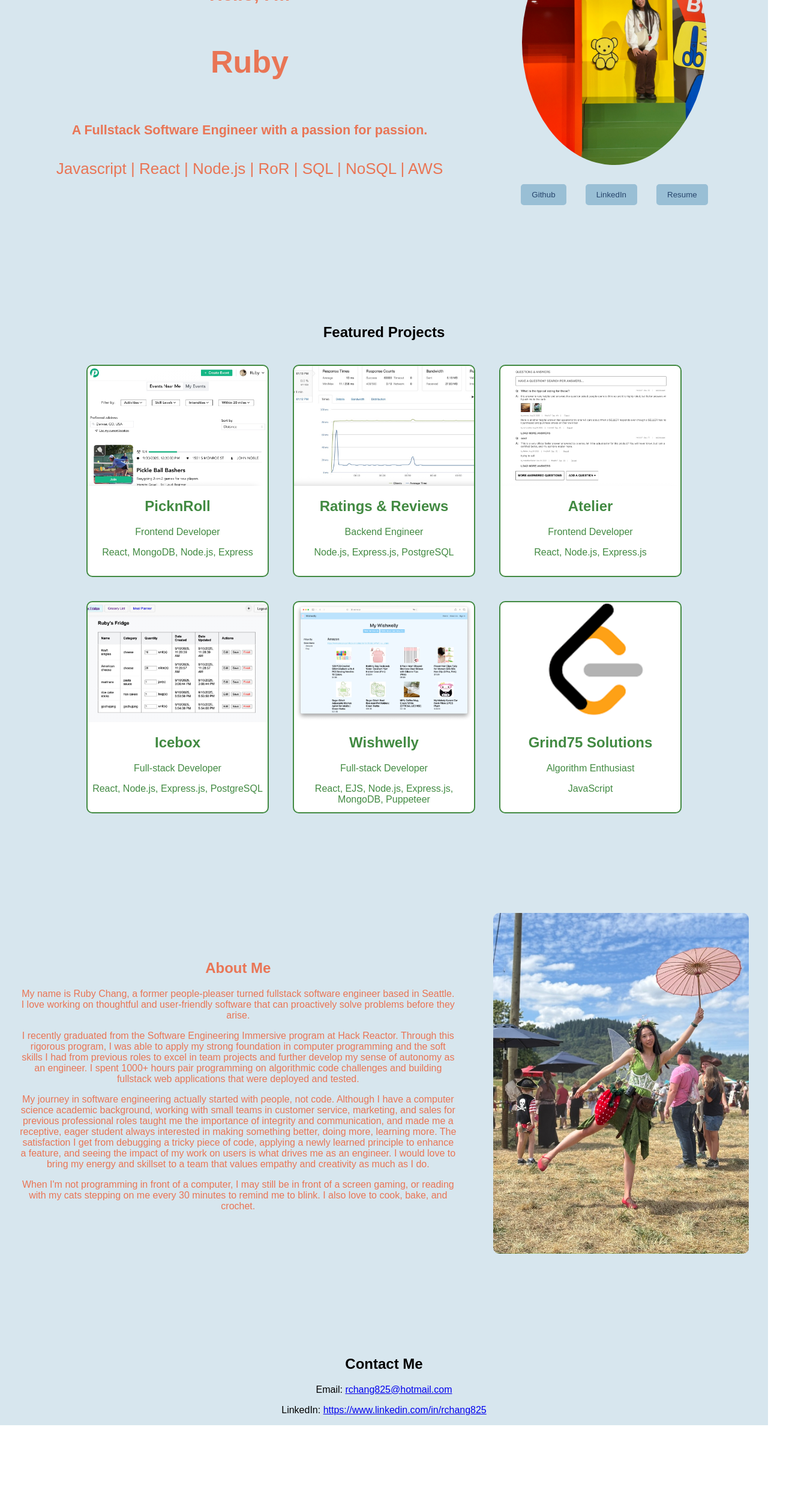
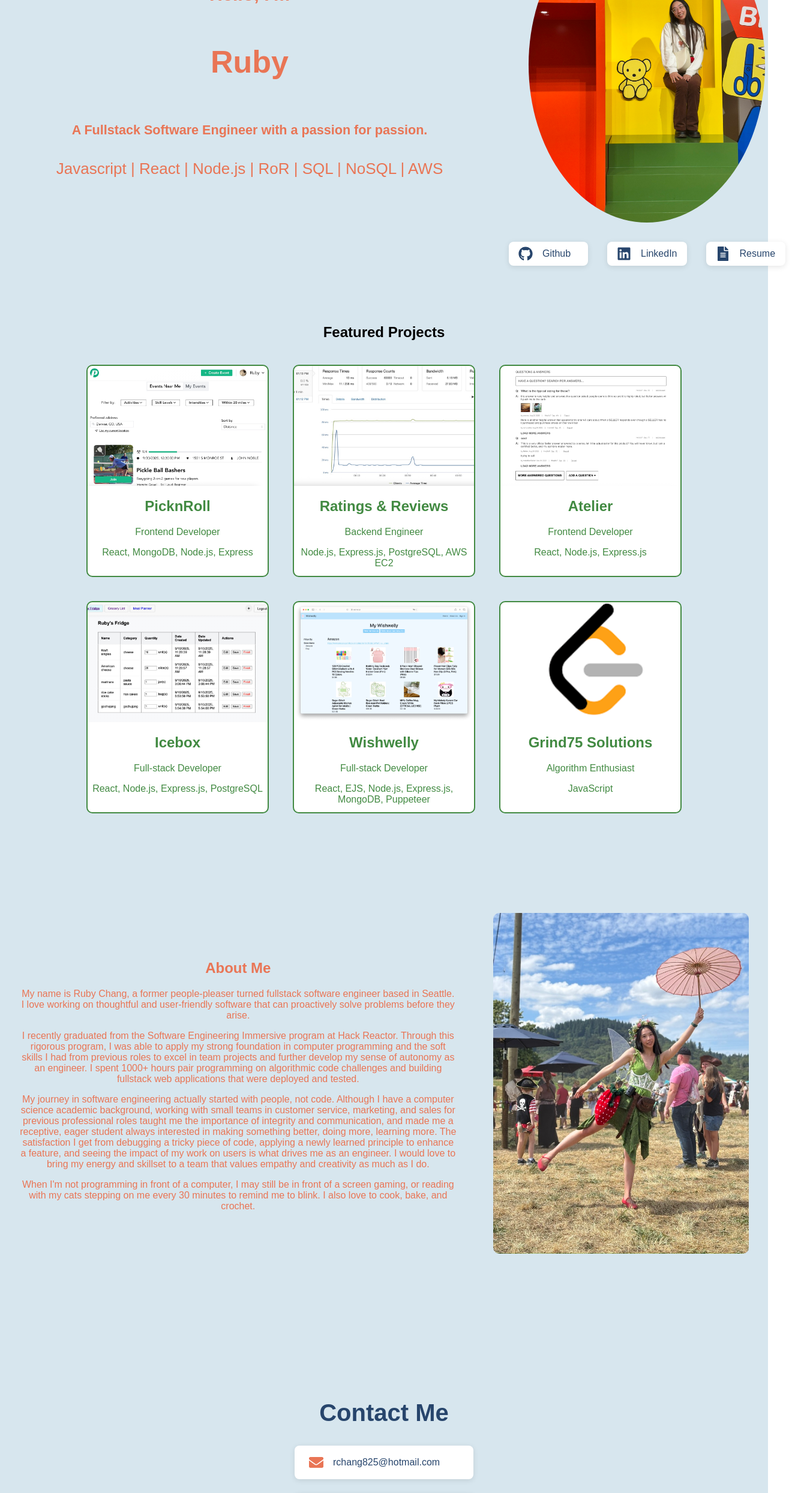
Before and after one commit to rchang825/rchang825.github.io, a React (Vite) app: page / in a window 1280 px wide. Shown: the part 280-2769 px from the top of the page at 60% size, 1325 px wide, since content can reach past the window. Before the commit the page ends 2656 px from the top, so only its background shows below. Built offline with nearby package versions, Linux system fonts and the light colour scheme.

Commit message:
modals and icons

```diff
--- a/package.json
+++ b/package.json
@@ -16,6 +16,7 @@
     "@react-spring/web": "^10.0.3",
     "animejs": "^4.2.0",
     "react": "^19.2.0",
-    "react-dom": "^19.2.0"
+    "react-dom": "^19.2.0",
+    "react-icons": "^5.5.0"
   }
 }
--- a/src/App.jsx
+++ b/src/App.jsx
@@ -4,10 +4,23 @@ import projects from './data/projects.js'
 import Nav from './components/Nav.jsx'
 import Header from './components/Header.jsx'
 import Card from './components/Card.jsx'
+import Modal from './components/Modal.jsx'
 import AboutMe from './components/AboutMe.jsx'
 import Contact from './components/Contact.jsx'
 
 function App() {
+  const [isModalOpen, setIsModalOpen] = useState(false);
+  const [selectedProject, setSelectedProject] = useState(null);
+
+  const handleCardClick = (project) => {
+    setSelectedProject(project);
+    setIsModalOpen(true);
+  };
+
+  const handleCloseModal = () => {
+    setIsModalOpen(false);
+    setSelectedProject(null);
+  };
 
   return (
     <div className="app">
@@ -25,12 +38,26 @@ function App() {
               stack={project.stack}
               role={project.role}
               link={project.link}
+              onClick={() => handleCardClick(project)}
             />
           ))}
         </div>
       </div>
       <AboutMe />
       <Contact />
+
+      {selectedProject && (
+        <Modal
+          isOpen={isModalOpen}
+          onClose={handleCloseModal}
+          title={selectedProject.title}
+          image={selectedProject.image}
+          description={selectedProject.description}
+          stack={selectedProject.stack}
+          role={selectedProject.role}
+          link={selectedProject.link}
+        />
+      )}
     </div>
   )
 }
--- a/src/components/Card.jsx
+++ b/src/components/Card.jsx
@@ -1,7 +1,7 @@
 import React, { useState } from 'react';
 import { animated, useSpring } from '@react-spring/web';
 
-function Card({ title, image, stack, role, link }) {
+function Card({ title, image, stack, role, link, onClick }) {
   const [isHovered, setIsHovered] = useState(false);
 
   // peekaboo animation
@@ -32,8 +32,11 @@ function Card({ title, image, stack, role, link }) {
       onMouseLeave={handleMouseLeave}
       className="card-wrapper"
     >
-      <a href={link} target="_blank" rel="noopener noreferrer" style={{ textDecoration: 'none' }}>
-        <div className="card">
+      <div
+        className="card"
+        onClick={onClick}
+        style={{ cursor: 'pointer' }}
+      >
           <div className="card-image-container">
             <img src={image} alt={title} className="card-image" />
             <animated.div
@@ -51,7 +54,6 @@ function Card({ title, image, stack, role, link }) {
             <p>{stack.join(', ')}</p>
           </div>
         </div>
-      </a>
     </animated.div>
   );
 }
--- a/src/components/Contact.jsx
+++ b/src/components/Contact.jsx
@@ -1,11 +1,24 @@
 import React from 'react';
+import { FaGithub, FaLinkedin, FaEnvelope } from 'react-icons/fa';
 
 function Contact() {
   return (
     <div className="contact" id="contact">
       <h2>Contact Me</h2>
-      <p>Email: <a href="mailto:rchang825@hotmail.com">rchang825@hotmail.com</a></p>
-      <p>LinkedIn: <a href="https://www.linkedin.com/in/rchang825" target="_blank" rel="noopener noreferrer">https://www.linkedin.com/in/rchang825</a></p>
+      <div className="contact-links">
+        <a href="mailto:rchang825@hotmail.com" className="contact-link">
+          <FaEnvelope size={24} />
+          <span>rchang825@hotmail.com</span>
+        </a>
+        <a href="https://www.linkedin.com/in/rchang825" target="_blank" rel="noopener noreferrer" className="contact-link">
+          <FaLinkedin size={24} />
+          <span>linkedin.com/in/rchang825</span>
+        </a>
+        <a href="https://github.com/rchang825" target="_blank" rel="noopener noreferrer" className="contact-link">
+          <FaGithub size={24} />
+          <span>github.com/rchang825</span>
+        </a>
+      </div>
     </div>
   );
 }
--- a/src/components/Header.jsx
+++ b/src/components/Header.jsx
@@ -1,4 +1,5 @@
 import React from 'react';
+import { FaGithub, FaLinkedin, FaFileAlt } from 'react-icons/fa';
 
 function Header() {
   return (
@@ -14,20 +15,17 @@ function Header() {
       <div className="header-image">
         <img src="/public/images/ruby.jpeg" alt="Ruby Chang profile"/>
         <div className="intro-buttons">
-            <a href="https://github.com/rchang825" target="_blank">
-                <button className="pink-btn">
-                    Github
-                </button>
+            <a href="https://github.com/rchang825" target="_blank" rel="noopener noreferrer" className="contact-link-small">
+              <FaGithub size={24} />
+              <span>Github</span>
             </a>
-            <a href="https://www.linkedin.com/in/rchang825" target="_blank">
-                <button className="pink-btn">
-                    LinkedIn
-                </button>
+            <a href="https://www.linkedin.com/in/rchang825" target="_blank" rel="noopener noreferrer" className="contact-link-small">
+              <FaLinkedin size={24} />
+              <span>LinkedIn</span>
             </a>
-            <a href="./images/resume.pdf" target="_blank">
-                <button className="pink-btn">
-                    Resume
-                </button>
+            <a href="./images/resume.pdf" target="_blank" className="contact-link-small">
+              <FaFileAlt size={24} />
+              <span>Resume</span>
             </a>
         </div>
       </div>
--- /dev/null
+++ b/src/components/Modal.jsx
@@ -0,0 +1,64 @@
+import React from 'react';
+import { animated, useSpring } from '@react-spring/web';
+
+function Modal({ isOpen, onClose, title, image, description, stack, role, link }) {
+  // Modal backdrop animation
+  const backdropSpring = useSpring({
+    opacity: isOpen ? 1 : 0,
+    config: { tension: 300, friction: 30 }
+  });
+
+  // Modal content animation
+  const modalSpring = useSpring({
+    transform: isOpen ? 'translateY(0%) scale(1)' : 'translateY(-50%) scale(0.8)',
+    opacity: isOpen ? 1 : 0,
+    config: { tension: 300, friction: 30 }
+  });
+
+  if (!isOpen) return null;
+
+  return (
+    <animated.div
+      style={backdropSpring}
+      className="modal-backdrop"
+      onClick={onClose}
+    >
+      <animated.div
+        style={modalSpring}
+        className="modal-content"
+        onClick={(e) => e.stopPropagation()}
+      >
+        <button className="modal-close" onClick={onClose}>
+          ×
+        </button>
+
+        <div className="modal-image-container">
+          <img src={image} alt={title} className="modal-image" />
+        </div>
+
+        <div className="modal-info">
+          <h2 className="modal-title">{title}</h2>
+          <p className="modal-role">{role}</p>
+          <p className="modal-description">{description}</p>
+          <div className="modal-stack">
+            <strong>Tech Stack: </strong>
+            <span>{stack.join(', ')}</span>
+          </div>
+
+          <div className="modal-actions">
+            <a
+              href={link}
+              target="_blank"
+              rel="noopener noreferrer"
+              className="modal-link-button"
+            >
+              View Project
+            </a>
+          </div>
+        </div>
+      </animated.div>
+    </animated.div>
+  );
+}
+
+export default Modal;
--- a/src/data/projects.js
+++ b/src/data/projects.js
@@ -11,7 +11,7 @@ const projects = [
     title: "Ratings & Reviews",
     image: "/images/ratings-and-reviews.jpeg",
     description: "Microservice that allows users to read and write reviews for products.",
-    stack: ["Node.js", "Express.js", "PostgreSQL"],
+    stack: ["Node.js", "Express.js", "PostgreSQL", "AWS EC2"],
     role: "Backend Engineer",
     link: "https://github.com/sdc2506-cache-me-if-you-can/ruby-reviews",
   },
--- a/src/styles/App.css
+++ b/src/styles/App.css
@@ -1,12 +1,5 @@
 :root {
-  /* --primary-color: #27456c;
-  --secondary-color: #e95c6c;
-  --accent-light-color: #f7a088;
-  --accent-color: #99bfd5;
-  --accent-dark-color: #27456c;
-  --light-color: #F6E6A7; */
-
-  --primary-color: #e97555;
+ --primary-color: #e97555;
   --secondary-color: #e54d5e;
   --accent-light-color: #99bfd5;
   --accent-dark-color: #428a42;
@@ -73,6 +66,7 @@ body {
   width: 100%;
   display: flex;
   flex-direction: row;
+  box-sizing: border-box;
 }
 .header-text {
   display: flex;
@@ -84,6 +78,7 @@ body {
 }
 
 .header-image {
+  padding-top: 80px; /* Add padding to account for fixed nav bar */
   display: flex;
   flex-direction: column;
   align-items: center;
@@ -207,3 +202,198 @@ body {
   flex: 0 0 auto;
   max-width: 35%;
 }
+
+.modal-backdrop {
+  position: fixed;
+  top: 0;
+  left: 0;
+  right: 0;
+  bottom: 0;
+  background-color: rgba(0, 0, 0, 0.7);
+  display: flex;
+  align-items: center;
+  justify-content: center;
+  z-index: 1000;
+}
+
+.modal-content {
+  background-color: white;
+  border-radius: 15px;
+  padding: 0;
+  max-width: 600px;
+  max-height: 90vh;
+  display: flex;
+  flex-direction: column;
+  position: relative;
+  border: 3px solid var(--accent-dark-color);
+  box-shadow: 0 10px 30px rgba(0, 0, 0, 0.3);
+}
+
+.modal-close {
+  position: absolute;
+  top: 15px;
+  right: 20px;
+  background: none;
+  border: none;
+  font-size: 28px;
+  cursor: pointer;
+  color: var(--accent-dark-color);
+  z-index: 1001;
+  font-weight: bold;
+  width: 40px;
+  height: 40px;
+  border-radius: 50%;
+  display: flex;
+  align-items: center;
+  justify-content: center;
+  background-color: rgba(255, 255, 255, 0.9);
+}
+
+.modal-close:hover {
+  background-color: var(--secondary-color);
+  color: white;
+}
+
+.modal-image-container {
+  width: 100%;
+  height: 350px;
+  overflow: hidden;
+  border-top-left-radius: 12px;
+  border-top-right-radius: 12px;
+  background-color: #f8f9fa;
+  display: flex;
+  align-items: center;
+  justify-content: center;
+  flex-shrink: 0;
+}
+
+.modal-image {
+  max-width: 100%;
+  max-height: 100%;
+  object-fit: contain;
+}
+
+.modal-info {
+  padding: 20px;
+  color: var(--accent-dark-color);
+  flex: 1;
+  display: flex;
+  flex-direction: column;
+}
+
+.modal-title {
+  margin: 0 0 8px 0;
+  color: var(--dark-color);
+  font-size: 22px;
+}
+
+.modal-role {
+  color: var(--accent-light-color);
+  font-weight: bold;
+  margin: 0 0 12px 0;
+  font-size: 15px;
+}
+
+.modal-description {
+  margin: 0 0 15px 0;
+  line-height: 1.5;
+  font-size: 15px;
+  flex: 1;
+}
+
+.modal-stack {
+  margin: 0 0 20px 0;
+  font-size: 15px;
+}
+
+.modal-stack strong {
+  color: var(--accent-dark-color);
+}
+
+.modal-actions {
+  text-align: center;
+  margin-top: auto;
+}
+
+.modal-link-button {
+  background-color: var(--accent-light-color);
+  color: white;
+  padding: 10px 20px;
+  border: none;
+  border-radius: 20px;
+  text-decoration: none;
+  font-size: 15px;
+  font-weight: bold;
+  cursor: pointer;
+  transition: background-color 0.3s ease;
+  display: inline-block;
+}
+
+.modal-link-button:hover {
+  background-color: var(--accent-dark-color);
+  transform: translateY(-2px);
+  box-shadow: 0 5px 15px rgba(0, 0, 0, 0.2);
+}
+
+.contact {
+  padding: 60px 20px;
+  margin: 0 auto;
+}
+
+.contact h2 {
+  color: var(--dark-color);
+  font-size: 2.5rem;
+  margin-bottom: 2rem;
+}
+
+.contact-links {
+  display: flex;
+  flex-direction: column;
+  gap: 1.5rem;
+  align-items: center;
+}
+
+.contact-link {
+  display: flex;
+  align-items: center;
+  gap: 1rem;
+  padding: 1rem 1.5rem;
+  background-color: white;
+  border-radius: 8px;
+  box-shadow: 0 2px 10px rgba(0, 0, 0, 0.1);
+  text-decoration: none;
+  color: var(--dark-color);
+  transition: all 0.3s ease;
+  min-width: 250px;
+  justify-content: flex-start;
+}
+
+.contact-link-small {
+  display: flex;
+  align-items: center;
+  gap: 1rem;
+  padding: 0.5rem 1rem;
+  background-color: white;
+  border-radius: 8px;
+  box-shadow: 0 2px 10px rgba(0, 0, 0, 0.1);
+  text-decoration: none;
+  color: var(--dark-color);
+  transition: all 0.3s ease;
+  min-width: 100px;
+  margin: 0 1rem;
+}
+
+.contact-link:hover, .contact-link-small:hover {
+  transform: translateY(-3px);
+  box-shadow: 0 5px 20px rgba(0, 0, 0, 0.2);
+  background-color: var(--light-color);
+}
+
+.contact-link svg {
+  color: var(--primary-color);
+  flex-shrink: 0;
+}
+
+.contact-link span {
+  font-weight: 500;
+}
```
Also changed, not shown: public/images/orange-kitty-peek.png (deleted).
